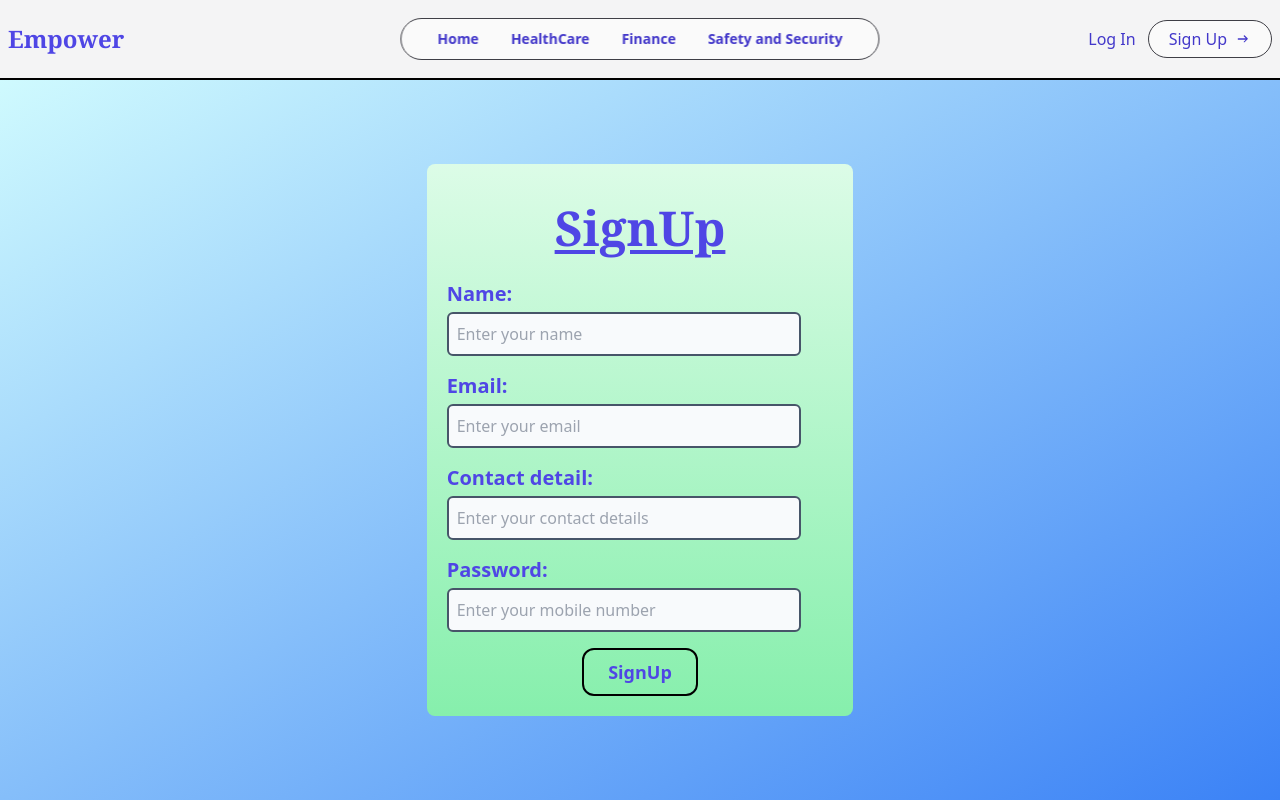
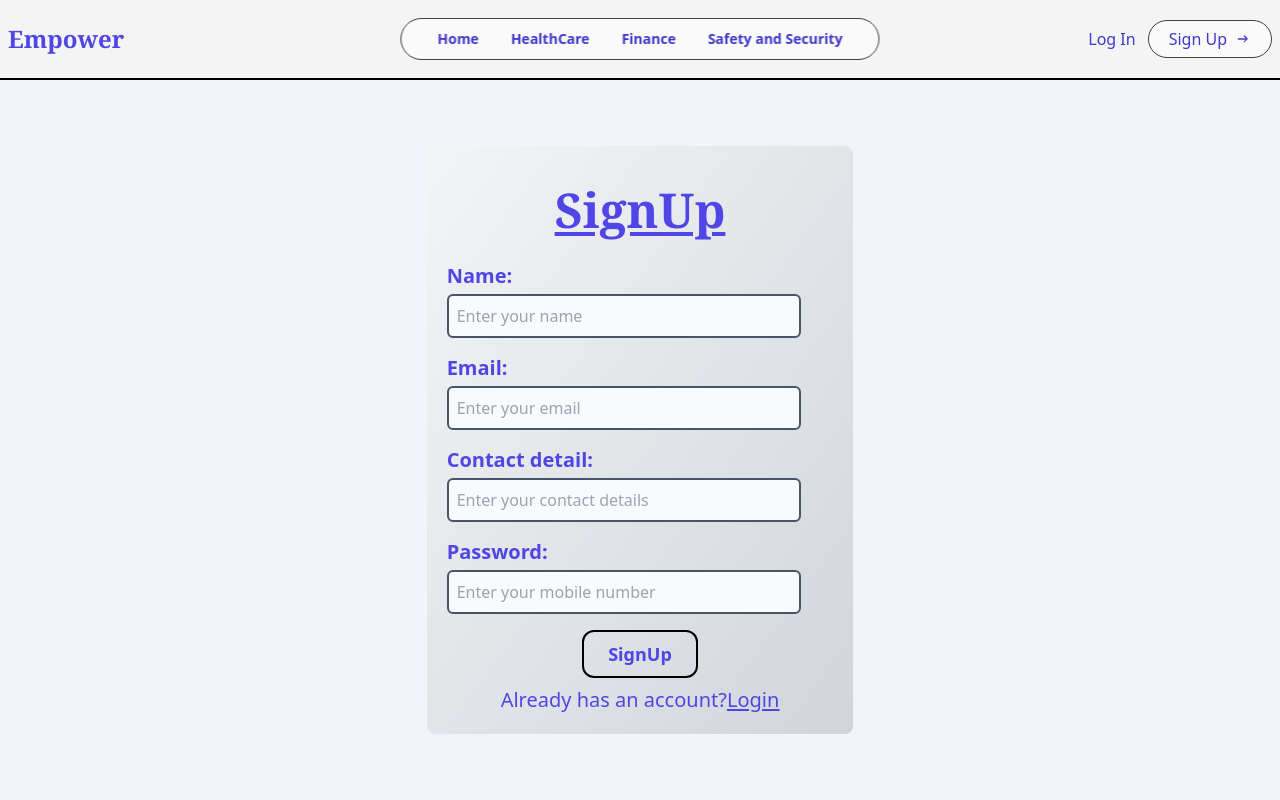
Before and after one commit to AmoghDevWorks/Empower, a React (Create React App) app in the folder frontend/: page /signup in a window 1280 px wide. Built offline with nearby package versions, Linux system fonts and the light colour scheme.

Commit message:
dashboard

```diff
--- a/frontend/package.json
+++ b/frontend/package.json
@@ -3,6 +3,7 @@
   "version": "0.1.0",
   "private": true,
   "dependencies": {
+    "axios": "^1.7.9",
     "cra-template": "1.2.0",
     "react": "^19.0.0",
     "react-dom": "^19.0.0",
--- a/frontend/src/components/App.js
+++ b/frontend/src/components/App.js
@@ -55,7 +55,12 @@ const App = () => {
             </div>
           </div>
         </div>
-        <button className="flex mx-auto mt-16 text-white bg-indigo-500 border-0 py-2 px-8 focus:outline-none hover:bg-indigo-600 rounded text-lg">Login</button>
+        <div className='flex items-center justify-center my-6'>
+          <Link to={'/login'} class="px-6 py-2.5 text-white text-lg font-bold uppercase tracking-widest rounded-lg bg-indigo-500 shadow-xl transition-all duration-500 hover:shadow-2xl hover:shadow-blue-500">
+              Login
+          </Link>
+        </div>
+
       </div>
     </section>
   )
--- a/frontend/src/components/Login.js
+++ b/frontend/src/components/Login.js
@@ -19,8 +19,8 @@ const Login = () => {
   }
 
   return (
-    <div className='min-h-screen w-screen flex my-28 items-start justify-center'>
-      <div className='h-fit w-1/3 bg-green-100 p-4 flex items-center justify-center flex-col gap-3 rounded-lg'>
+    <div className='text-indigo-600 min-h-screen w-[99vw] flex pt-24 items-start justify-center bg-slate-100'>
+    <div className='h-fit w-1/3 bg-gradient-to-br from-gray-100 to-gray-300 p-8 flex items-center justify-center flex-col gap-6 rounded-lg'>
         <h1 className='text-center text-5xl font-bold font-serif text-blue-700 mb-4'>Login</h1>
         <div className='w-full flex items-start justify-center gap-3 flex-col my-2'>
             <label htmlFor='email' className='text-xl font-semibold'>Email:</label>
--- a/frontend/src/components/Signup.js
+++ b/frontend/src/components/Signup.js
@@ -1,4 +1,5 @@
 import React, { useRef } from 'react'
+import {Link} from 'react-router-dom'
 
 const Signup = () => {
 
@@ -15,8 +16,8 @@ const Signup = () => {
   }
 
   return (
-    <div className='text-indigo-600 bg-gradient-to-br from-cyan-100 to-blue-500 min-h-[90vh] flex items-center justify-center'>
-        <div className='h-fit w-1/3 bg-gradient-to-b from-green-100 to-green-300 p-5 flex flex-col justify-center items-center rounded-lg'>
+    <div className='text-indigo-600 bg-slate-100 min-h-[90vh] flex items-center justify-center'>
+        <div className='h-fit w-1/3 bg-gradient-to-br from-gray-100 to-gray-300 p-5 flex flex-col justify-center items-center rounded-lg'>
             <h1 className='text-5xl font-bold text-center font-serif my-5 underline underline-offset-4'>SignUp</h1>
             <div className='w-full flex items-start justify-center gap-1 flex-col my-2'>
                 <label htmlFor='name' className='text-xl font-semibold'>Name:</label>
@@ -37,6 +38,7 @@ const Signup = () => {
             <button onClick={handleClick} className='mt-2 py-2 px-6 font-semibold text-lg border-2 border-solid border-black rounded-xl hover:bg-black hover:text-slate-200'>
                 SignUp
             </button>
+            <p className='text-xl mt-2'>Already has an account?<span className='underline underline-offset-2'><Link to={'/login'}>Login</Link></span></p>
         </div>
     </div>
   )
```
Also changed, not shown: 1 other file (tests, documents, lock files or other folders).
